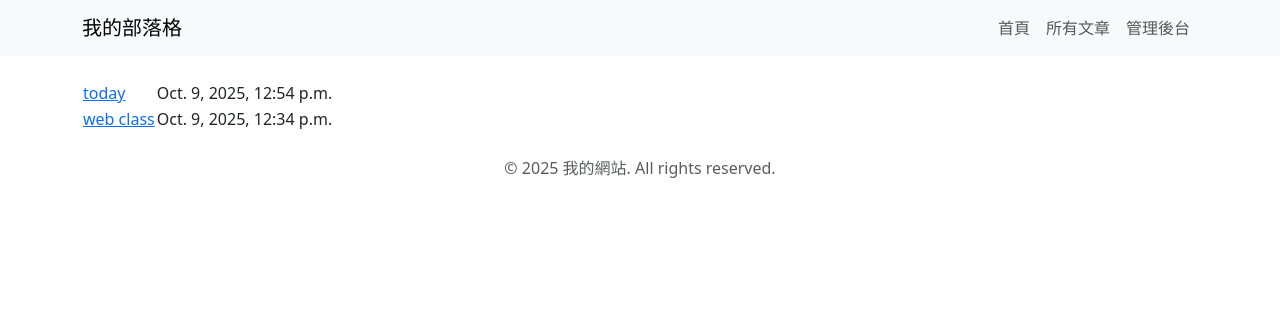
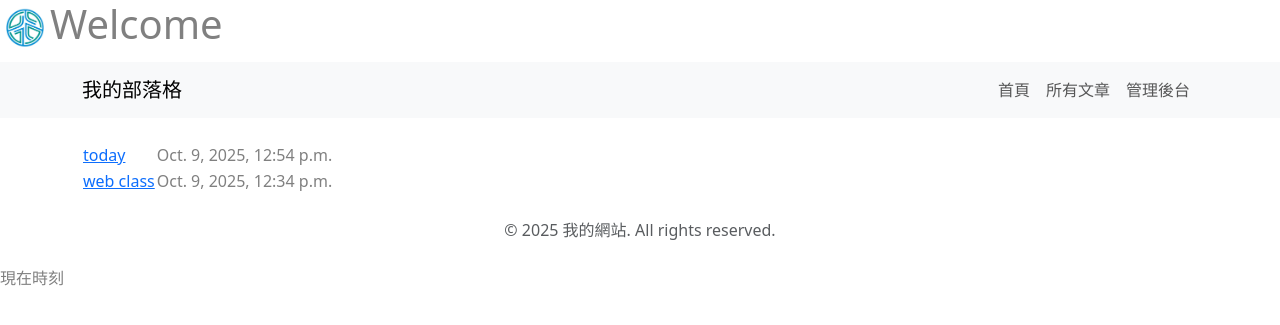
Before and after one commit to g11313004-dotcom/blog, a Django app: page / in a window 1280 px wide. Shown: the top 325 px of the page. Run offline with Django 4.2, Linux system fonts and the light colour scheme; data comes from the database, SQL or seed files in the repository.

Commit message:
靜態檔案logo.css

```diff
--- a/blog/settings.py
+++ b/blog/settings.py
@@ -117,7 +117,9 @@ USE_TZ = True
 # https://docs.djangoproject.com/en/4.2/howto/static-files/
 
 STATIC_URL = 'static/'
-
+STATICFILES_DIRS = [
+        BASE_DIR / 'static'
+        ]
 # Default primary key field type
 # https://docs.djangoproject.com/en/4.2/ref/settings/#default-auto-field
 
--- /dev/null
+++ b/static/css/style.css
@@ -0,0 +1,4 @@
+body{
+	background-color: white;
+	color: gray;
+}
--- a/templates/base.html
+++ b/templates/base.html
@@ -7,7 +7,7 @@
     <meta charset="UTF-8">
     <title>{% block title %}我的網站{% endblock %}</title>
     <meta name="viewport" content="width=device-width, initial-scale=1.0">
-
+    {%load static%}
     <!-- 可加上 Bootstrap CDN（選擇性） -->
     <link rel="stylesheet" href="https://cdn.jsdelivr.net/npm/bootstrap@5.3.2/dist/css/bootstrap.min.css">
 
@@ -18,6 +18,7 @@
 </head>
 <body>
     <!-- 導覽列（可選） -->
+    {%include 'header.html'%}
     <nav class="navbar navbar-expand-lg navbar-light bg-light">
         <div class="container">
             <a class="navbar-brand" href="/">我的部落格</a>
@@ -48,5 +49,6 @@
     <script src="https://cdn.jsdelivr.net/npm/bootstrap@5.3.2/dist/js/bootstrap.bundle.min.js"></script>
 
     {% block scripts %}{% endblock %}
+    {%include 'footer.html'%}
 </body>
 </html>
--- /dev/null
+++ b/templates/footer.html
@@ -0,0 +1,6 @@
+{%if now%}
+	<p>現在時刻</p>
+
+{%else%}
+	<p>讀萬卷書,行萬里路</p>
+{%endif%}
--- /dev/null
+++ b/templates/header.html
@@ -0,0 +1,2 @@
+{%load static%}
+<h1><img src="{%static '/imgs/logo.png'%}" width="50">Welcome</h1>
```
Also changed, not shown: static/imgs/logo.png (added).
